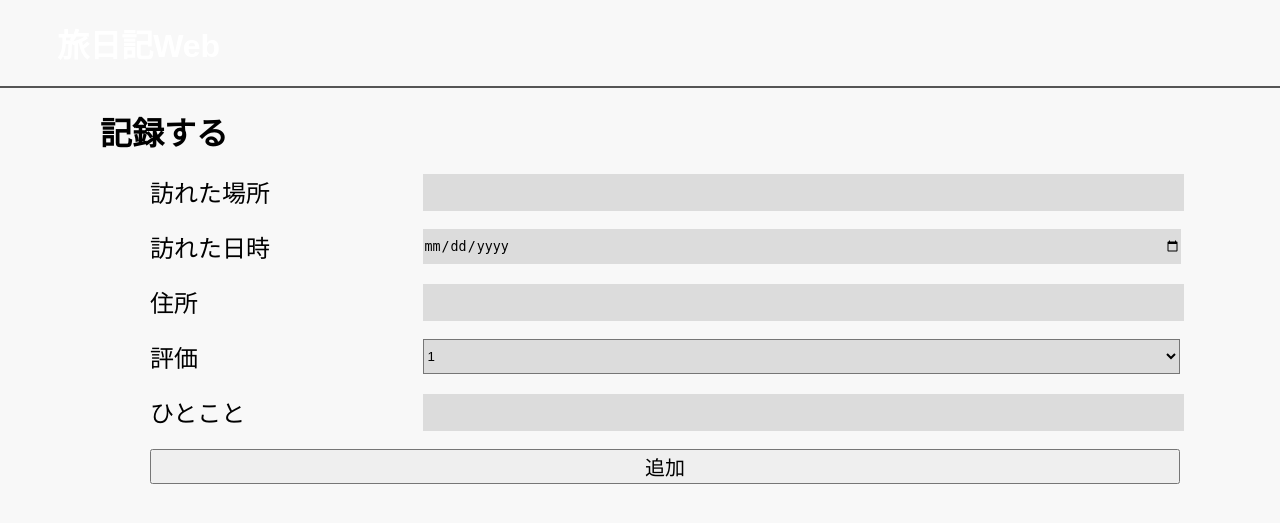
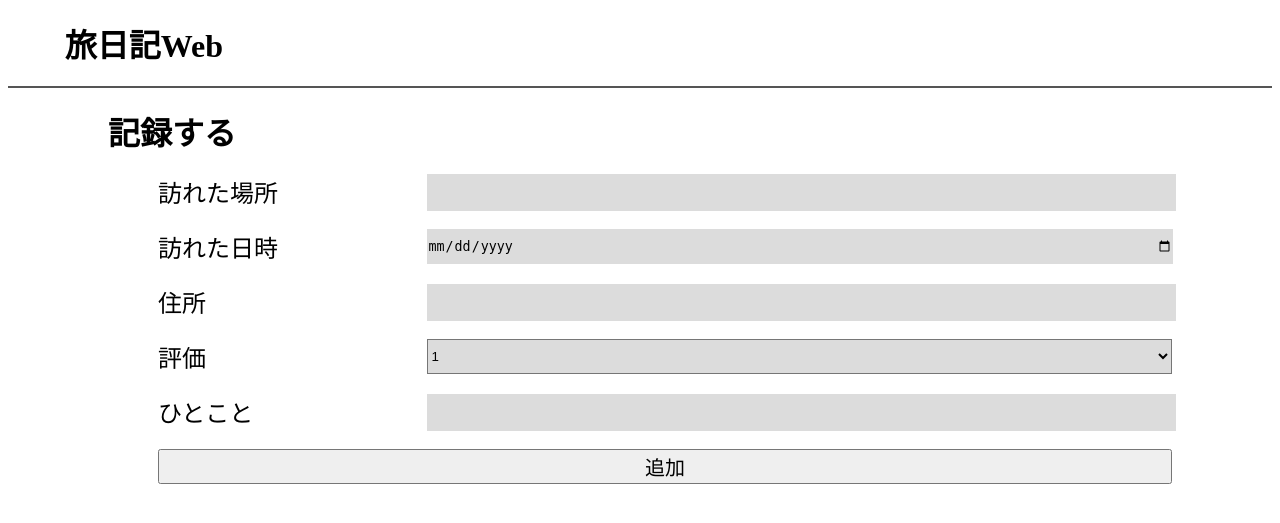
Before and after one commit to 2024AIT-OOP2-G07/Travel_Diary, a Flask app: page /add/ in a window 1280 px wide. Shown: the top 523 px of the page. Run offline with Flask 3, Linux system fonts and the light colour scheme.

Commit message:
addの調整

```diff
--- a/static/add.css
+++ b/static/add.css
@@ -1,6 +1,6 @@
 .no-line {
   text-decoration: none;
-  /* color: inherit; 必要に応じてリンクの色を調整 */
+  color: #000;
   margin: 3%;
 }
 
--- a/templates/add.html
+++ b/templates/add.html
@@ -3,7 +3,7 @@
   <head>
     <meta charset="UTF-8" />
     <title>旅先追加</title>
-    <link rel="stylesheet" href="{{ url_for('static', filename='style.css') }}" />
+    <!-- <link rel="stylesheet" href="{{ url_for('static', filename='style.css') }}" /> -->
     <link rel="stylesheet" href="{{ url_for('static', filename='add.css') }}" />
   </head>
   <body>
```
